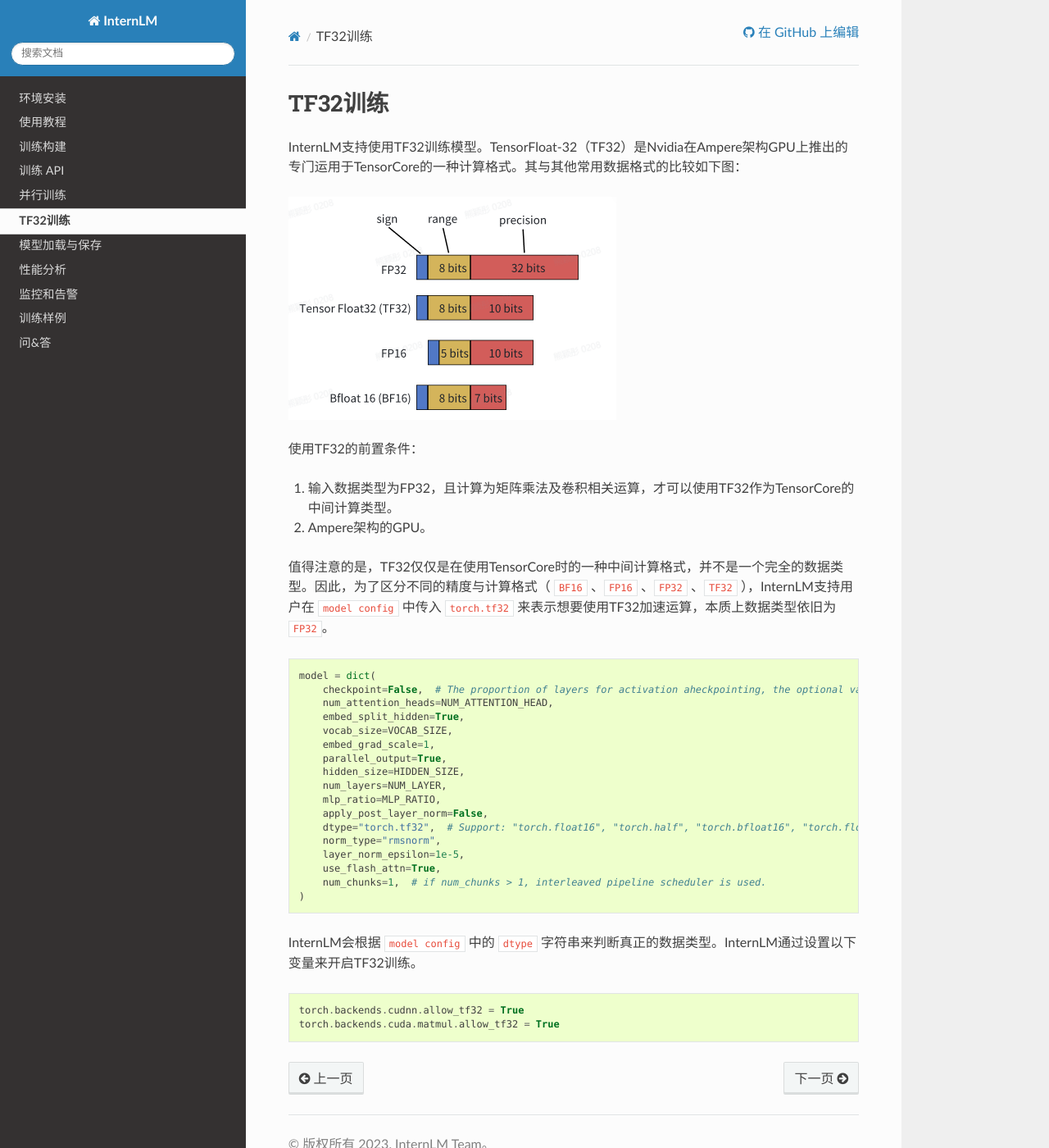
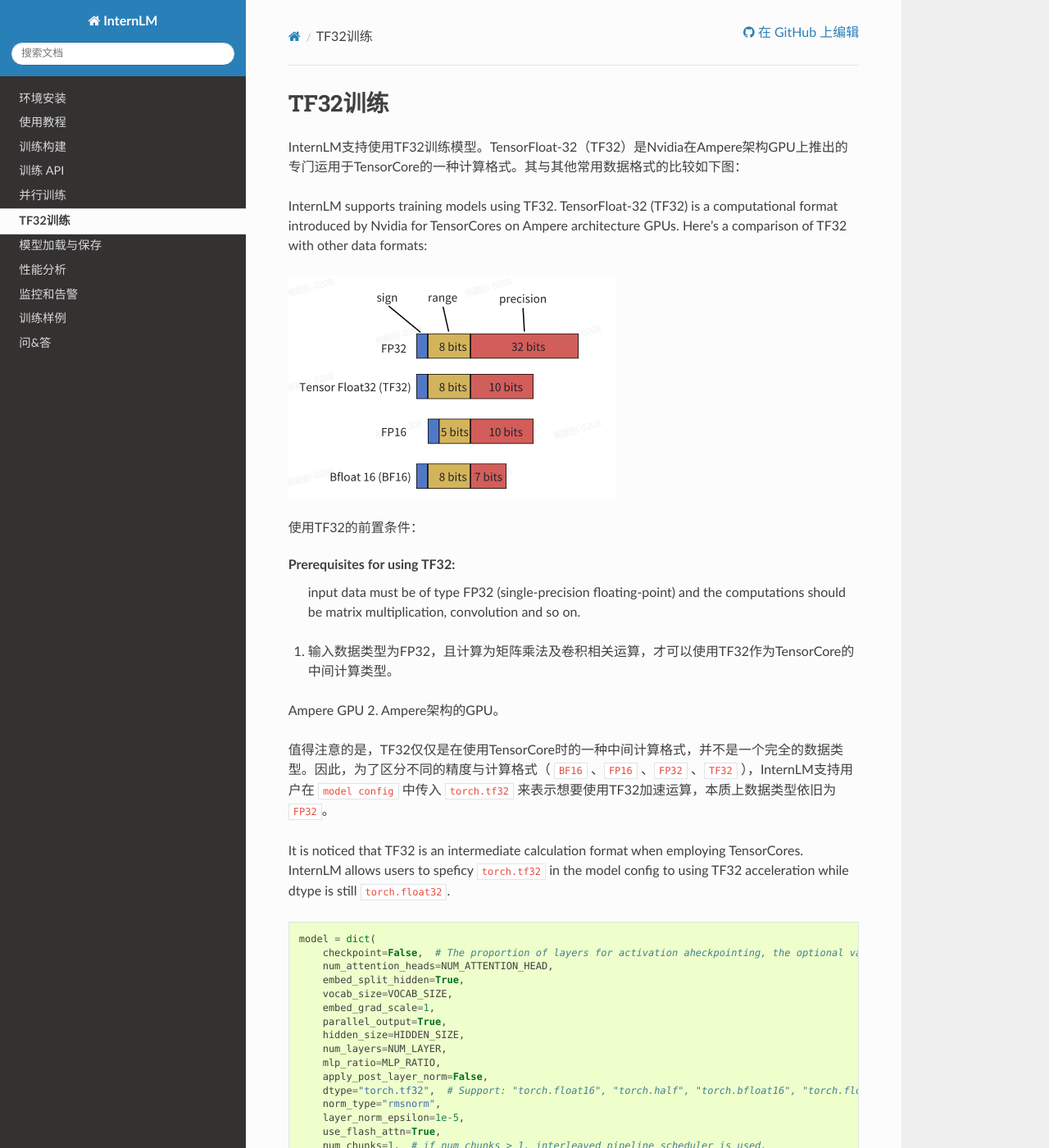
Before and after one commit to InternLM/InternLM, a Sphinx documentation site: the page built from doc/code-docs/source/tf32.rst, in a window 1280 px wide and 1400 px high. Shown: the whole window at 82% size. Built offline with Sphinx 7.4.7 and the Read the Docs theme 2.0.0, drawn with Linux system fonts in a browser that asks for light colours; some of the changed text lies outside the part shown.

Commit message:
add english docs

```diff
--- a/doc/code-docs/source/tf32.rst
+++ b/doc/code-docs/source/tf32.rst
@@ -2,6 +2,8 @@ TF32训练
 ==================
 
 InternLM支持使用TF32训练模型。TensorFloat-32（TF32）是Nvidia在Ampere架构GPU上推出的专门运用于TensorCore的一种计算格式。其与其他常用数据格式的比较如下图：
+
+InternLM supports training models using TF32. TensorFloat-32 (TF32) is a computational format introduced by Nvidia for TensorCores on Ampere architecture GPUs. Here's a comparison of TF32 with other data formats:
 
 .. figure:: ../../imgs/tf32.png
    :scale: 50%
@@ -9,13 +11,17 @@ InternLM支持使用TF32训练模型。TensorFloat-32（TF32）是Nvidia在Amper
 
 使用TF32的前置条件：
 
+Prerequisites for using TF32:
+ input data must be of type FP32 (single-precision floating-point) and the computations should be matrix multiplication, convolution and so on.
 1. 输入数据类型为FP32，且计算为矩阵乘法及卷积相关运算，才可以使用TF32作为TensorCore的中间计算类型。
 
-
+Ampere GPU
 2. Ampere架构的GPU。
 
 
 值得注意的是，TF32仅仅是在使用TensorCore时的一种中间计算格式，并不是一个完全的数据类型。因此，为了区分不同的精度与计算格式（ ``BF16`` 、``FP16`` 、``FP32`` 、``TF32`` ），InternLM支持用户在 ``model config`` 中传入 ``torch.tf32`` 来表示想要使用TF32加速运算，本质上数据类型依旧为 ``FP32``。
+
+It is noticed that TF32 is an intermediate calculation format when employing TensorCores. InternLM allows users to speficy ``torch.tf32`` in the model config to using TF32 acceleration while dtype is still ``torch.float32``.
 
 .. code-block:: python
 
@@ -38,6 +44,7 @@ InternLM支持使用TF32训练模型。TensorFloat-32（TF32）是Nvidia在Amper
     )
 
 InternLM会根据 ``model config`` 中的 ``dtype`` 字符串来判断真正的数据类型。InternLM通过设置以下变量来开启TF32训练。
+InternLM enables TF32 training by setting the following variables.
 
 .. code-block:: python
 
```
